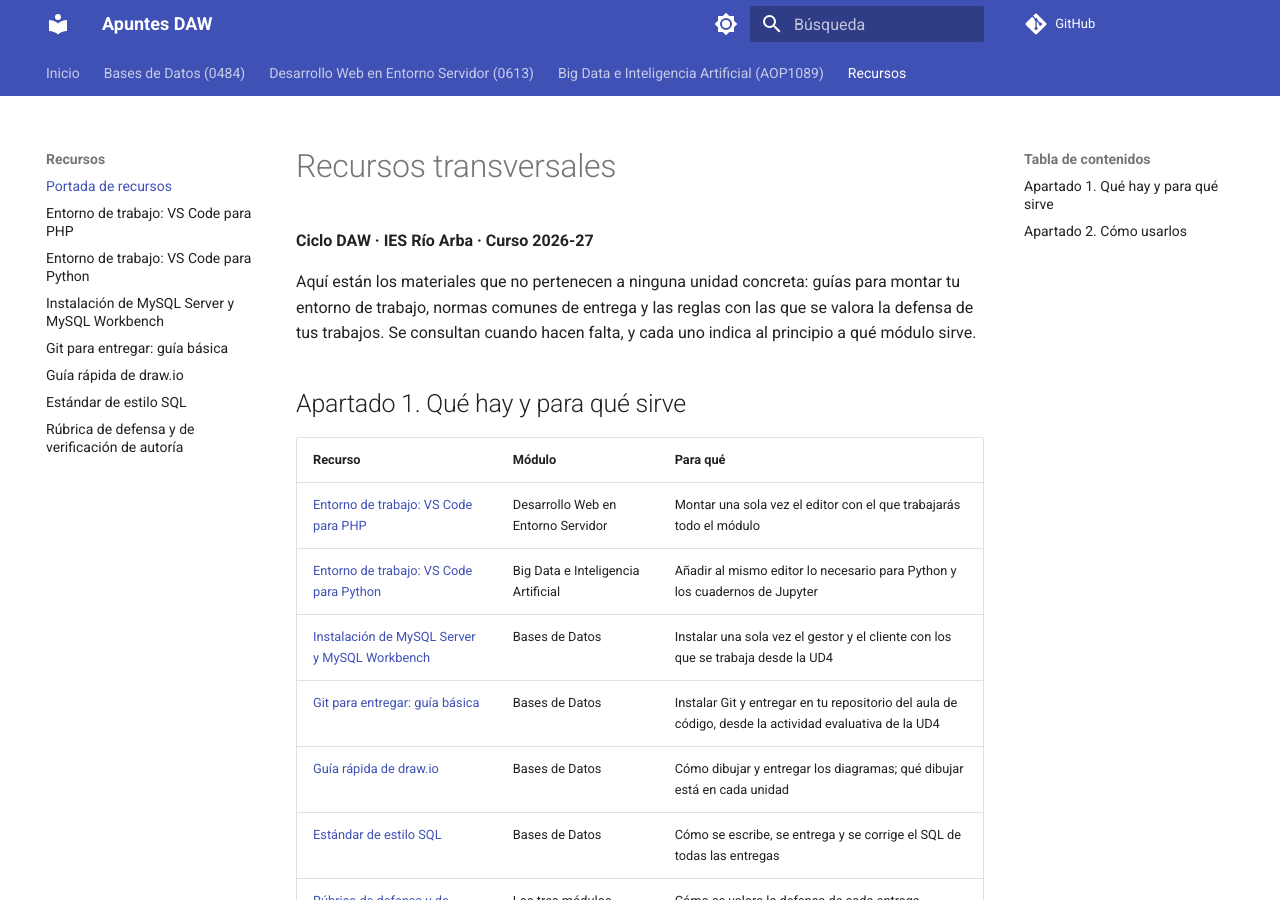
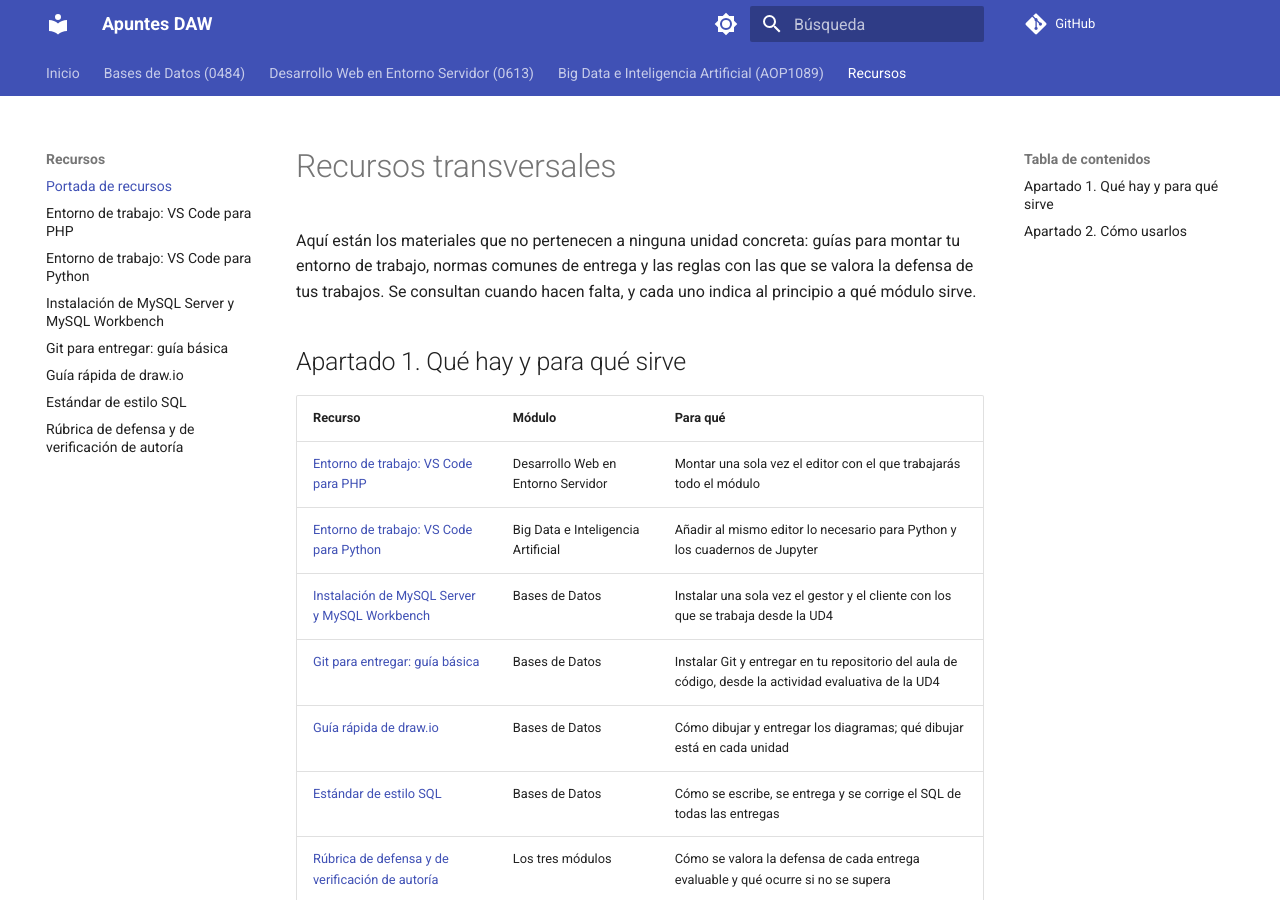
Before and after one commit to codigoRonin/apuntes-daw, an MkDocs documentation site: the page built from docs/recursos/index.md, in a window 1280 px wide and 900 px high. Built offline with MkDocs 1.6.1 and Material for MkDocs 9.7.7, drawn with Linux system fonts in a browser that asks for light colours; comment, search, counter and statistics services are not loaded.

Commit message:
Portada de recursos: fuera la línea del centro y el curso bajo el título

```diff
--- a/docs/recursos/index.md
+++ b/docs/recursos/index.md
@@ -1,6 +1,4 @@
 # Recursos transversales
-
-**Ciclo DAW · IES Río Arba · Curso 2026-27**
 
 Aquí están los materiales que no pertenecen a ninguna unidad concreta: guías para montar tu entorno de trabajo, normas comunes de entrega y las reglas con las que se valora la defensa de tus trabajos. Se consultan cuando hacen falta, y cada uno indica al principio a qué módulo sirve.
 
```
